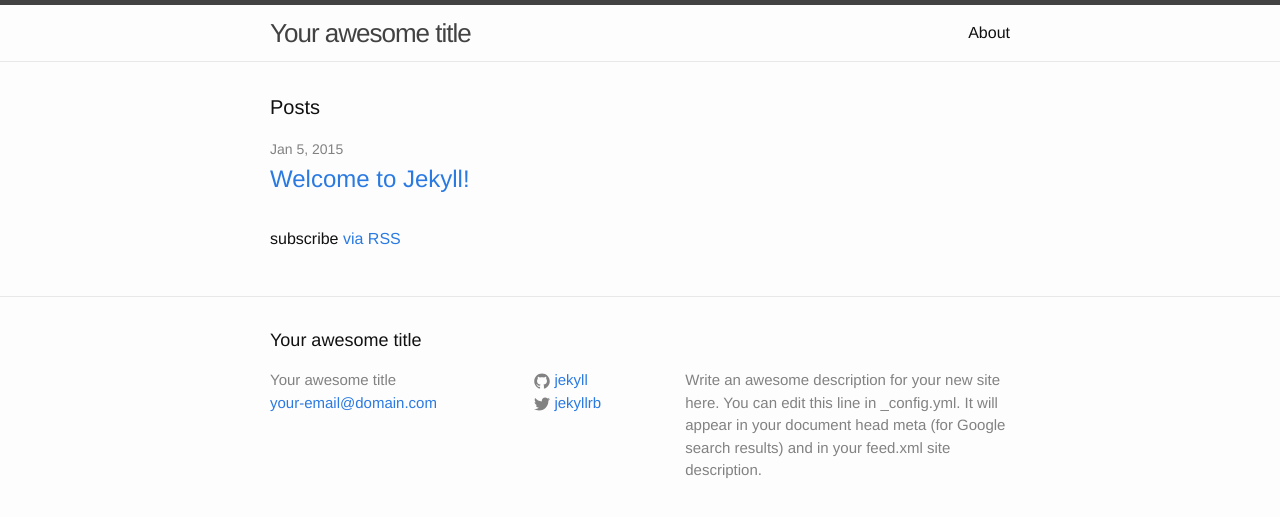
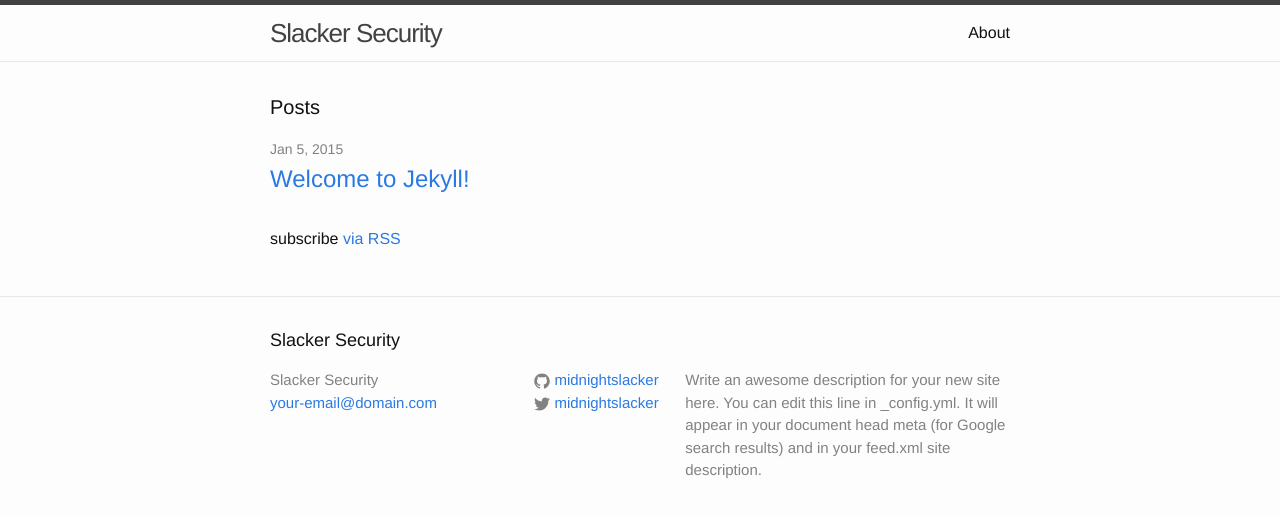
Before and after one commit to midnightslacker/midnightslacker.github.io, a Jekyll site: the page built from index.html, in a window 1280 px wide. Shown: the top 517 px of the page. Built offline with Jekyll 4.4.1, drawn with Linux system fonts in a browser that asks for light colours.

Commit message:
Changed some default settings

```diff
--- a/_config.yml
+++ b/_config.yml
@@ -1,5 +1,5 @@
 # Site settings
-title: Your awesome title
+title: Slacker Security
 email: your-email@domain.com
 description: > # this means to ignore newlines until "baseurl:"
   Write an awesome description for your new site here. You can edit this
@@ -7,8 +7,8 @@ description: > # this means to ignore newlines until "baseurl:"
   Google search results) and in your feed.xml site description.
 baseurl: "" # the subpath of your site, e.g. /blog/
 url: "http://yourdomain.com" # the base hostname & protocol for your site
-twitter_username: jekyllrb
-github_username:  jekyll
+twitter_username: midnightslacker
+github_username:  midnightslacker
 
 # Build settings
 markdown: kramdown
```
